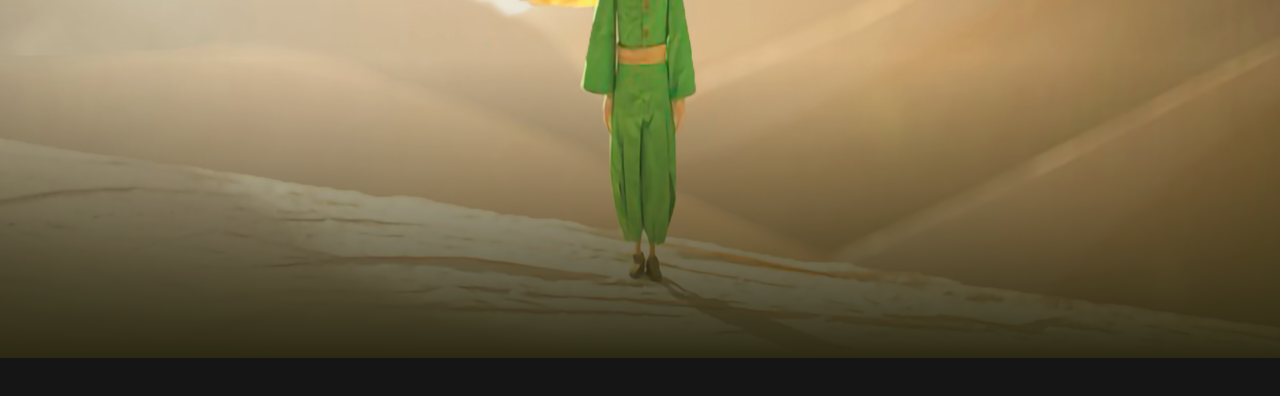
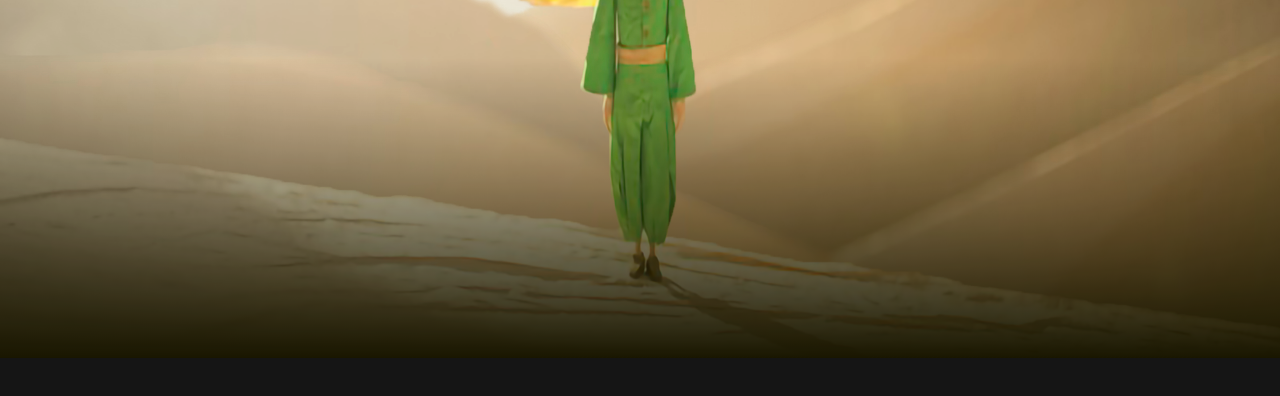
Before and after one commit to vitordsg/projeto-cordel, a plain HTML site: page index.html in a window 1280 px wide. Shown: the part 442-838 px from the top of the page. Drawn offline with Linux system fonts and the light colour scheme; a web font is replaced by a local one.

Commit message:
Testes no parallax

```diff
--- a/estilo/style.css
+++ b/estilo/style.css
@@ -205,11 +205,11 @@ section img {
 .sombra {
     position: absolute;
     bottom: 100%;
-    height: 300px;
+    height: 500px;
     width: 100%;
     left: 0;
     z-index: 20;
-    background: linear-gradient(to top, #151515, transparent)
+    background: linear-gradient(to top, #000000, transparent)
 }
 
 .opacity {
```
